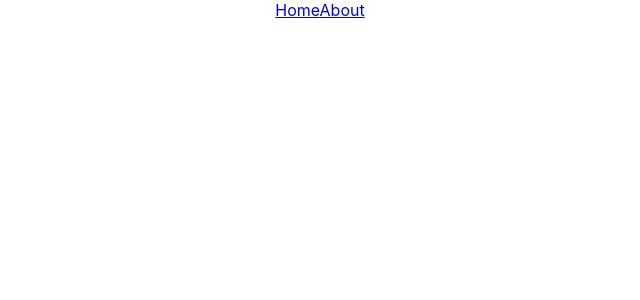
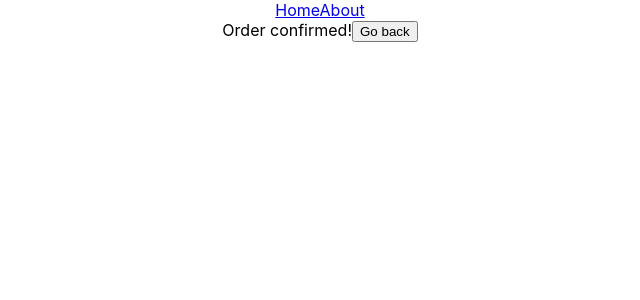
Before and after one commit to shivkumarprajapat/React-Router-Tutorials-v6, a React (Create React App) app: page /order-summary in a window 1280 px wide. Before the commit this address had no page. Shown: the top 300 px of the page, without its empty margins (320-960 px from the left). Built offline with nearby package versions, Linux system fonts and the light colour scheme.

Commit message:
Navigating programmatically

```diff
--- a/src/App.js
+++ b/src/App.js
@@ -3,7 +3,7 @@ import { Routes, Route } from 'react-router-dom'
 import { Home } from './components/Home'
 import { About } from './components/About'
 import { Navbar } from './components/Navbar'
-
+import {OrderSummary} from './components/OrderSummary'
 function App() {
   return (
     <div className='App'>
@@ -11,7 +11,8 @@ function App() {
       <Routes>
         <Route path='/' element={<Home />} />
         <Route path='about' element={<About />} />
-      </Routes>
+        <Route path='order-summary' element={<OrderSummary />} />
+  </Routes>
     </div>
   )
 }
--- /dev/null
+++ b/src/components/OrderSummary.js
@@ -0,0 +1,13 @@
+import { useNavigate } from 'react-router-dom'
+
+export const OrderSummary = () => {
+  const navigate = useNavigate()
+  return (
+    <>
+      <div>
+        Order confirmed!
+        <button onClick={() => navigate(-1)}>Go back</button>
+      </div>
+    </>
+  )
+}
```
